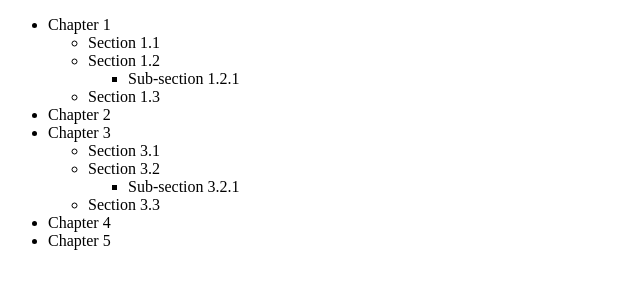
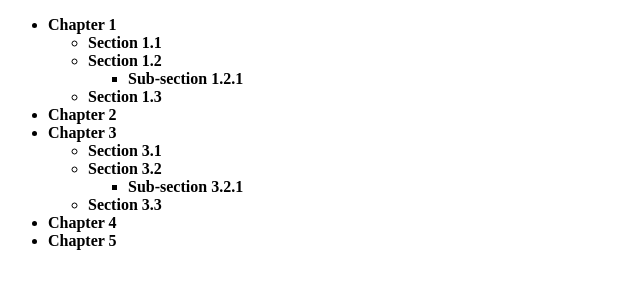
Before and after one commit to isofarro/jquery-mentoring-code-exercises, a plain HTML site: page exercises/exercise-1/exercise-1.html in a window 1280 px wide. Shown: the whole page, without its empty margins (0-640 px from the left). Drawn offline with Linux system fonts and the light colour scheme.

Commit message:
initial commit of exercise 1

```diff
--- a/exercises/exercise-1/exercise-1.html
+++ b/exercises/exercise-1/exercise-1.html
@@ -7,14 +7,16 @@
 
 		<script type="text/javascript">
 			/* Step 1: The JavaScript. Using jQuery
-				1.) Get all elements with a class of collapse
-
+				1.) Get all elements with a class of collapsed-list
+				2.) Inside each of those get all the B elements that are the first child of an LI
+				3.) Add an onclick handler on each of those B elements that toggles the class name of closed on the parent LI node
 			*/
 		</script>
 
 		<style type="text/css">
-			/*	Step 1: Create the CSS styles
-					hide all UL and OL elements that are children of a container with a class of closed
+			/*	Step 2: Create the CSS styles
+					hide all UL and OL elements that are children of a container with a class
+					of closed (which itself is a child of a container with a class of collapsed-list)
 			*/
 		</style>
 	</head>
@@ -24,32 +26,32 @@
 			<div id="head"></div>
 			<div id="main">
 
-				<ul class="collapse">
-					<li>Chapter 1
+				<ul class="collapsed-list">
+					<li><b>Chapter 1</b>
 						<ul>
-							<li>Section 1.1</li>
-							<li>Section 1.2
+							<li><b>Section 1.1</b></li>
+							<li><b>Section 1.2</b>
 								<ul>
-									<li>Sub-section 1.2.1</li>
+									<li><b>Sub-section 1.2.1</b></li>
 								</ul>
 							</li>
-							<li>Section 1.3</li>
+							<li><b>Section 1.3</b></li>
 						</ul>
 					</li>
-					<li>Chapter 2</li>
-					<li>Chapter 3
+					<li><b>Chapter 2</b></li>
+					<li><b>Chapter 3</b>
 						<ul>
-							<li>Section 3.1</li>
-							<li>Section 3.2
+							<li><b>Section 3.1</b></li>
+							<li><b>Section 3.2</b>
 								<ul>
-									<li>Sub-section 3.2.1</li>
+									<li><b>Sub-section 3.2.1</b></li>
 								</ul>
 							</li>
-							<li>Section 3.3</li>
+							<li><b>Section 3.3</b></li>
 						</ul>
 					</li>
-					<li>Chapter 4</li>
-					<li>Chapter 5</li>
+					<li><b>Chapter 4</b></li>
+					<li><b>Chapter 5</b></li>
 				</ul>
 
 			</div>
```
